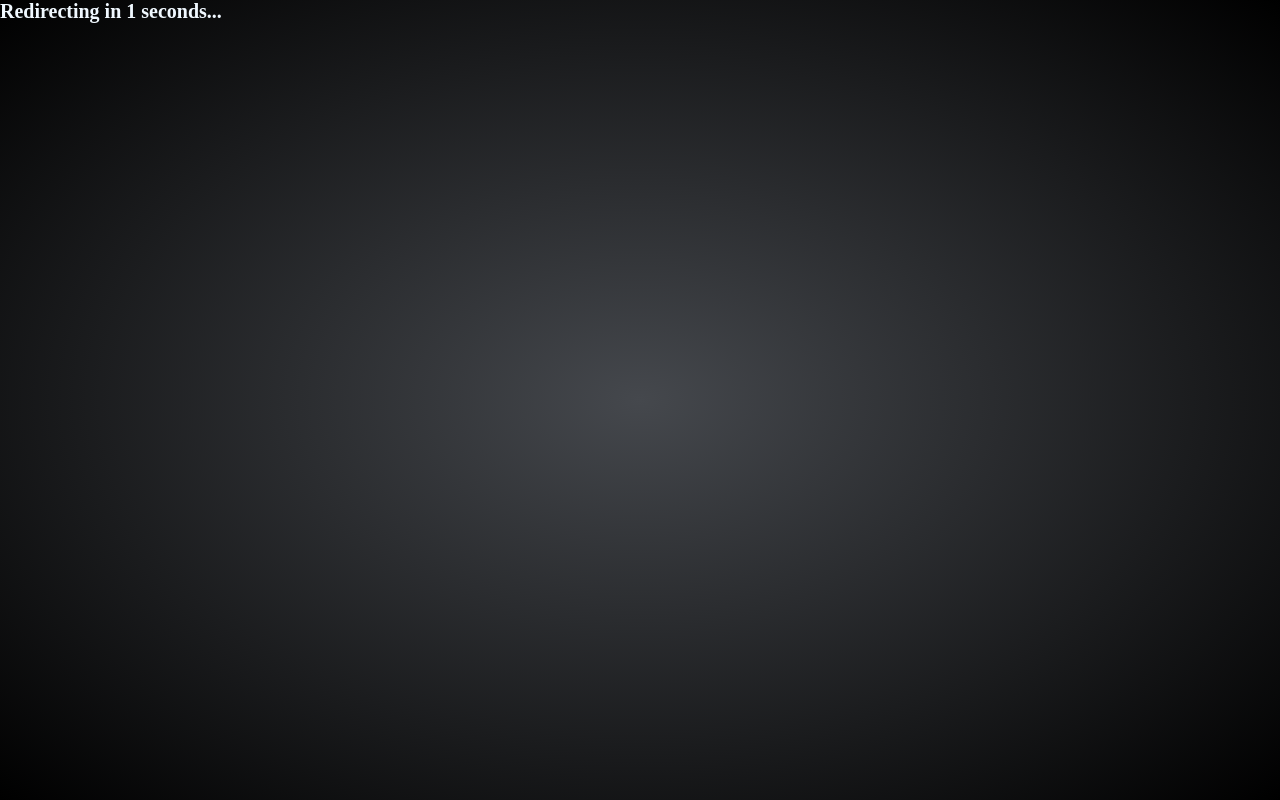
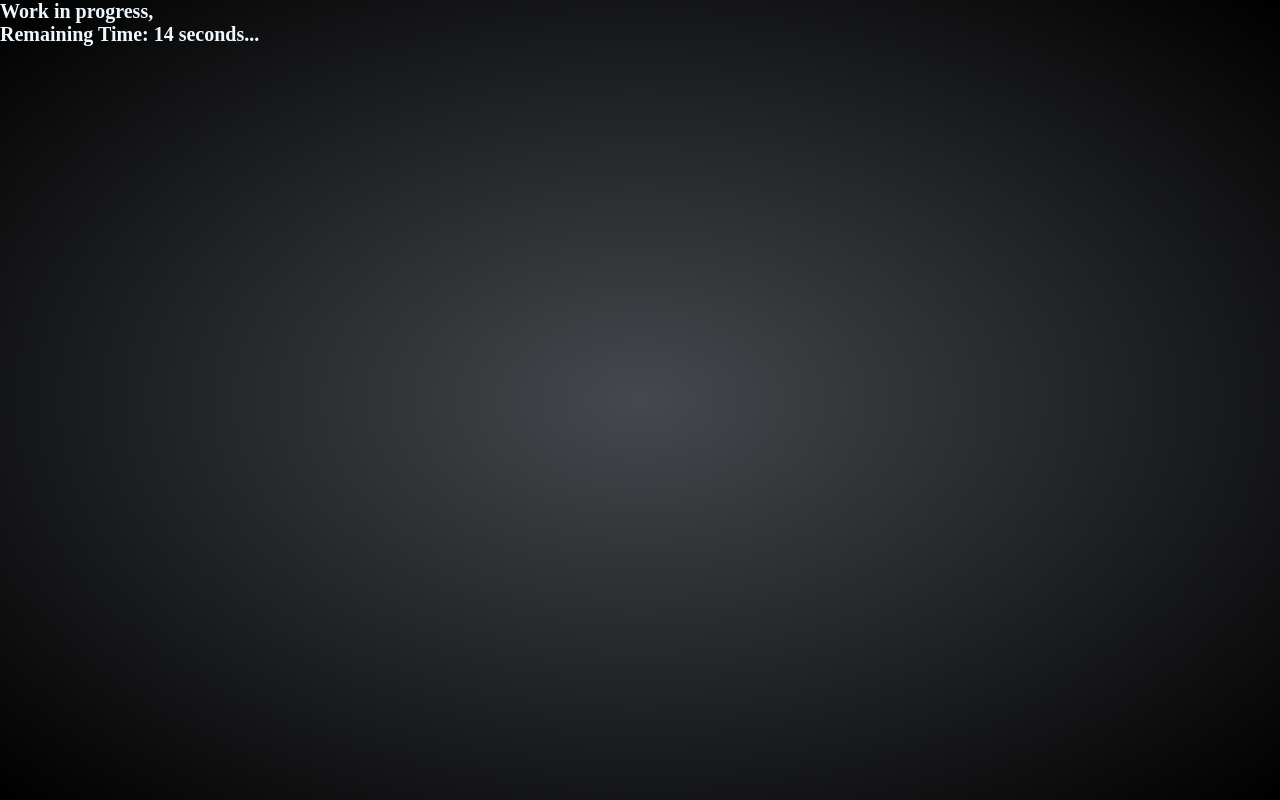
Before and after one commit to Shizu-ka/simple-redirect, a plain HTML site: page index.html in a window 1280 px wide. Drawn offline with Linux system fonts and the light colour scheme; a web font is replaced by a local one.

Commit message:
Update index.html

```diff
--- a/index.html
+++ b/index.html
@@ -6,15 +6,15 @@
         <link rel="stylesheet" href="./style.css">
 		<script>
 			// Function to handle countdown
-			let countdownTime = 5; // Countdown from 10 seconds
-
 			function startCountdown() {
 				const countdownElement = document.getElementById("countdown");
 				const interval = setInterval(() => {
-					countdownElement.textContent = `Redirecting in ${countdownTime} seconds...`;
-					countdownTime--;
+					// Generate a random time between 1 and 20
+					const randomTime = Math.floor(Math.random() * 20) + 1;
+					countdownElement.innerHTML = `Work in progress,<br>Remaining Time: ${randomTime} seconds...`;
 
-					if (countdownTime < 0) {
+					// Stop the countdown and redirect after a fixed duration (e.g., 10 seconds)
+					if (randomTime === 22) { // Redirecting based on a specific condition
 						clearInterval(interval);
 						// Redirect to the desired URL
 						window.location.replace("https://www.shizuka.my.id");
```
